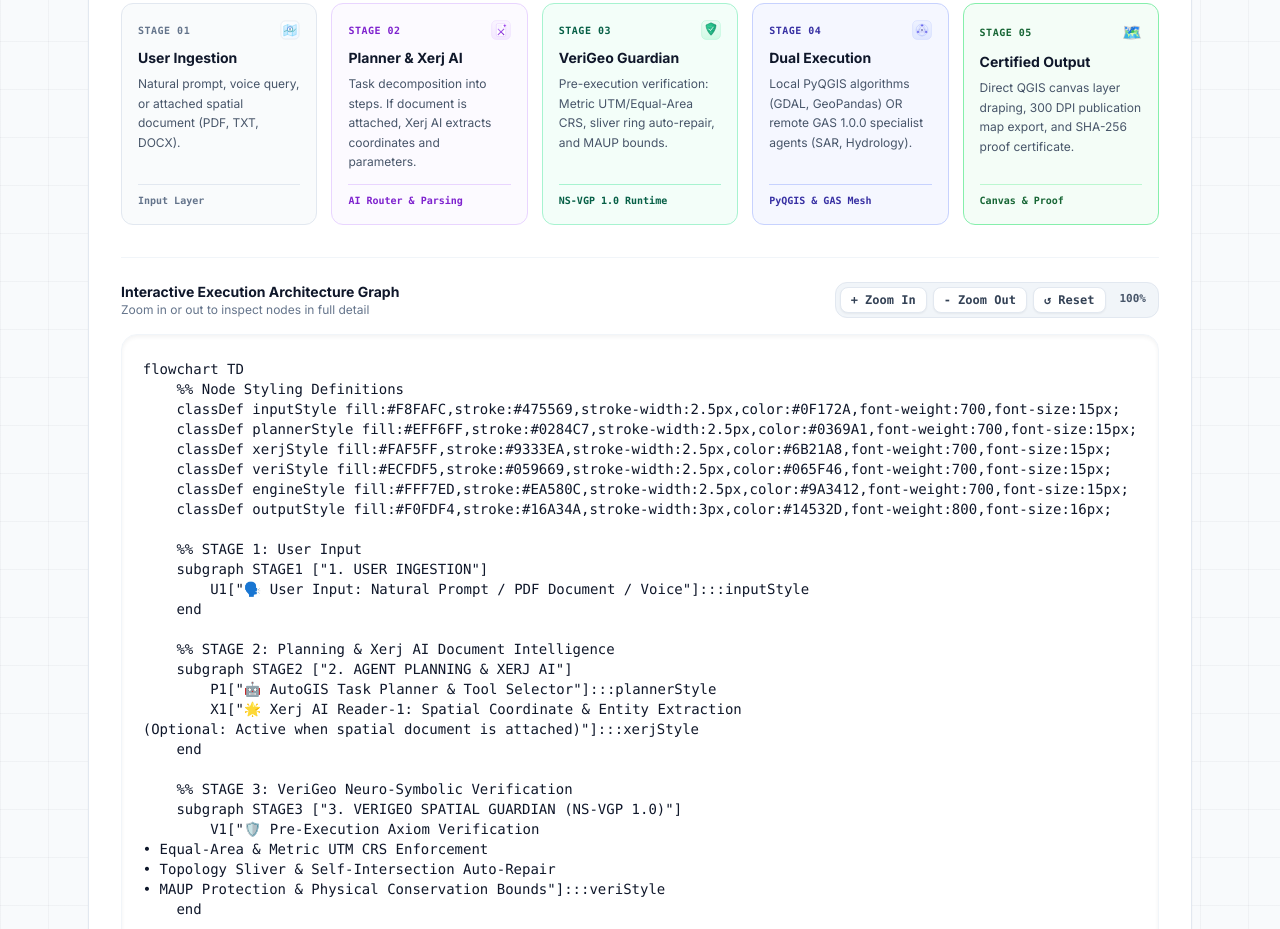
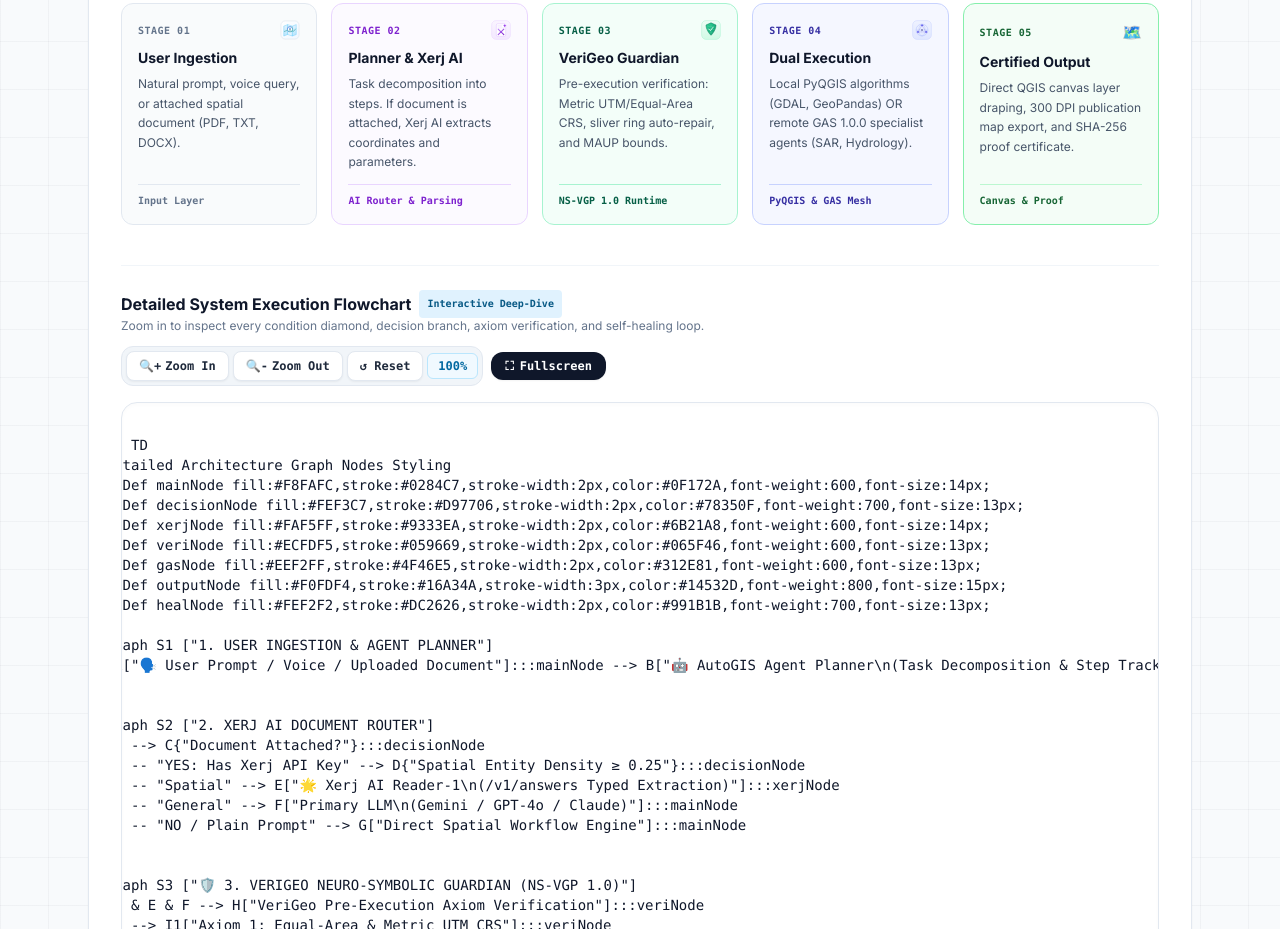
Before and after one commit to sutharprin098/AutoGIS, a plain HTML site: page web/architecture.html in a window 1280 px wide. Shown: the part 631-1560 px from the top of the page. Drawn offline with nearby package versions, Linux system fonts and the light colour scheme; a script that the page names is missing.

Commit message:
fix(web): repair GEE card layout and restore full detailed architecture with pan-zoom and fullscreen modal

```diff
--- a/web/architecture.html
+++ b/web/architecture.html
@@ -3,8 +3,8 @@
 <head>
   <meta charset="UTF-8" />
   <meta name="viewport" content="width=device-width, initial-scale=1.0" />
-  <title>AutoGIS Studio Architecture — VeriGeo, GAS 1.0.0 &amp; Xerj AI</title>
-  <meta name="description" content="Complete architecture and execution lifecycle of AutoGIS: VeriGeo Neuro-Symbolic Verification, Geospatial Agentic Services (GAS 1.0.0), and Xerj AI Document Intelligence." />
+  <title>AutoGIS Studio System Architecture — VeriGeo, GAS 1.0.0 &amp; Xerj AI</title>
+  <meta name="description" content="Complete detailed architecture and execution lifecycle of AutoGIS: VeriGeo Neuro-Symbolic Verification, Geospatial Agentic Services (GAS 1.0.0), and Xerj AI Document Intelligence." />
   <link rel="icon" type="image/svg+xml" href="/assets/icon.svg" />
   <link rel="preconnect" href="https://fonts.googleapis.com" />
   <link rel="preconnect" href="https://fonts.gstatic.com" crossorigin />
@@ -20,17 +20,19 @@
         useMaxWidth: false,
         htmlLabels: true,
         curve: 'basis',
-        nodeSpacing: 45,
-        rankSpacing: 55,
-        padding: 24
+        nodeSpacing: 40,
+        rankSpacing: 50,
+        padding: 20
       },
       themeVariables: {
-        fontSize: '15px',
+        fontSize: '14px',
         fontFamily: 'Inter, system-ui, sans-serif',
         primaryColor: '#f0f9ff',
         primaryTextColor: '#0f172a',
         primaryBorderColor: '#0284c7',
-        lineColor: '#64748b'
+        lineColor: '#64748b',
+        secondaryColor: '#f8fafc',
+        tertiaryColor: '#ffffff'
       }
     });
     tailwind.config = {
@@ -75,16 +77,19 @@
       color: #FFFFFF;
       border-color: #0F172A;
     }
-    /* Mermaid diagram container and responsive zoom */
+    /* Detailed Mermaid Diagram Container with Smooth Pan & Zoom */
     .mermaid-box {
       width: 100%;
-      overflow-x: auto;
+      overflow: auto;
+      max-height: 820px;
       background: #ffffff;
       border-radius: 1rem;
-      padding: 1.5rem 0.5rem;
+      padding: 2rem 1.5rem;
+      border: 1px solid #e2e8f0;
+      box-shadow: inset 0 2px 4px rgba(0, 0, 0, 0.02);
     }
     .mermaid-viewport {
-      min-width: 820px;
+      min-width: 1050px;
       display: flex;
       justify-content: center;
       transition: transform 0.2s ease-out;
@@ -92,16 +97,16 @@
     }
     .mermaid svg {
       width: 100% !important;
-      max-width: 960px !important;
+      max-width: 1100px !important;
       height: auto !important;
     }
     .mermaid .nodeLabel {
       font-family: 'Inter', system-ui, sans-serif !important;
-      font-size: 15px !important;
+      font-size: 14px !important;
       font-weight: 600 !important;
-      line-height: 1.5 !important;
+      line-height: 1.4 !important;
     }
-    .mermaid .subgraph-title {
+    .mermaid .cluster-label span, .mermaid .subgraph-title {
       font-family: 'JetBrains Mono', monospace !important;
       font-size: 13px !important;
       font-weight: 700 !important;
@@ -164,7 +169,7 @@
     </h1>
 
     <p class="mx-auto mt-4 max-w-3xl text-base text-slate-600 md:text-lg">
-      Autonomous geospatial intelligence pipeline: seamlessly orchestrating <strong>VeriGeo Neuro-Symbolic Verification</strong>, <strong>Geospatial Agentic Services (GAS 1.0.0)</strong>, and <strong>Xerj AI Document Intelligence</strong> directly into native PyQGIS cartography.
+      Detailed end-to-end execution lifecycle: tracing autonomous data flow across <strong>VeriGeo Neuro-Symbolic Guardian</strong>, <strong>GAS 1.0.0 Distributed Mesh</strong>, <strong>Xerj AI Document Intelligence</strong>, and the <strong>PyQGIS Engine</strong>.
     </p>
 
     <!-- Visual Logo Partner Bar -->
@@ -304,78 +309,86 @@
         </div>
       </div>
 
-      <!-- 2. Interactive High-Resolution Mermaid Diagram with Zoom Controls -->
-      <div class="mt-8 pt-6 border-t border-slate-100">
+      <!-- 2. Detailed Technical Execution Flowchart with Zoom Controls & Fullscreen -->
+      <div class="mt-10 pt-6 border-t border-slate-100">
 
         <!-- Zoom Controls Toolbar -->
         <div class="flex flex-wrap items-center justify-between pb-4 gap-3">
           <div>
-            <h3 class="text-sm font-bold text-slate-900">Interactive Execution Architecture Graph</h3>
-            <p class="text-xs text-slate-500">Zoom in or out to inspect nodes in full detail</p>
+            <h3 class="text-base font-bold text-slate-900 flex items-center gap-2">
+              <span>Detailed System Execution Flowchart</span>
+              <span class="rounded bg-sky-100 px-2 py-0.5 text-sky-800 font-mono text-[10px] font-bold">Interactive Deep-Dive</span>
+            </h3>
+            <p class="text-xs text-slate-500">Zoom in to inspect every condition diamond, decision branch, axiom verification, and self-healing loop.</p>
           </div>
-          <div class="flex items-center gap-1.5 bg-slate-100 p-1 rounded-xl border border-slate-200">
-            <button onclick="zoomMermaid(0.15)" class="px-2.5 py-1 text-xs font-mono font-bold bg-white hover:bg-slate-50 text-slate-700 rounded-lg border border-slate-200 shadow-sm transition">
-              + Zoom In
+          <div class="flex flex-wrap items-center gap-2">
+            <div class="flex items-center gap-1 bg-slate-100 p-1 rounded-xl border border-slate-200">
+              <button onclick="zoomMermaid(0.2)" title="Zoom In" class="px-3 py-1.5 text-xs font-mono font-bold bg-white hover:bg-slate-50 text-slate-800 rounded-lg border border-slate-200 shadow-sm transition flex items-center gap-1">
+                <span>🔍+</span> <span>Zoom In</span>
+              </button>
+              <button onclick="zoomMermaid(-0.2)" title="Zoom Out" class="px-3 py-1.5 text-xs font-mono font-bold bg-white hover:bg-slate-50 text-slate-800 rounded-lg border border-slate-200 shadow-sm transition flex items-center gap-1">
+                <span>🔍-</span> <span>Zoom Out</span>
+              </button>
+              <button onclick="resetZoomMermaid()" title="Reset to 100%" class="px-3 py-1.5 text-xs font-mono font-bold bg-white hover:bg-slate-50 text-slate-800 rounded-lg border border-slate-200 shadow-sm transition">
+                ↺ Reset
+              </button>
+              <span id="zoom-level" class="px-2.5 py-1 text-xs font-mono font-bold text-sky-700 bg-sky-50 rounded-md border border-sky-200">100%</span>
+            </div>
+            <button onclick="toggleFullscreenDiagram()" title="Open Full Screen View" class="px-3.5 py-1.5 text-xs font-mono font-bold bg-slate-900 hover:bg-slate-800 text-white rounded-xl shadow-sm transition flex items-center gap-1.5">
+              <span>⛶</span> <span>Fullscreen</span>
             </button>
-            <button onclick="zoomMermaid(-0.15)" class="px-2.5 py-1 text-xs font-mono font-bold bg-white hover:bg-slate-50 text-slate-700 rounded-lg border border-slate-200 shadow-sm transition">
-              - Zoom Out
-            </button>
-            <button onclick="resetZoomMermaid()" class="px-2.5 py-1 text-xs font-mono font-bold bg-white hover:bg-slate-50 text-slate-700 rounded-lg border border-slate-200 shadow-sm transition">
-              ↺ Reset
-            </button>
-            <span id="zoom-level" class="px-2 py-0.5 text-[11px] font-mono font-bold text-slate-600">100%</span>
           </div>
         </div>
 
-        <!-- Mermaid Diagram Viewport -->
-        <div class="mermaid-box border border-slate-100 shadow-inner">
+        <!-- Mermaid Diagram Viewport with Scrollbars & Pan-Zoom -->
+        <div id="diagram-container" class="mermaid-box">
           <div id="mermaid-viewport" class="mermaid-viewport">
             <pre class="mermaid text-sm">
 flowchart TD
-    %% Node Styling Definitions
-    classDef inputStyle fill:#F8FAFC,stroke:#475569,stroke-width:2.5px,color:#0F172A,font-weight:700,font-size:15px;
-    classDef plannerStyle fill:#EFF6FF,stroke:#0284C7,stroke-width:2.5px,color:#0369A1,font-weight:700,font-size:15px;
-    classDef xerjStyle fill:#FAF5FF,stroke:#9333EA,stroke-width:2.5px,color:#6B21A8,font-weight:700,font-size:15px;
-    classDef veriStyle fill:#ECFDF5,stroke:#059669,stroke-width:2.5px,color:#065F46,font-weight:700,font-size:15px;
-    classDef engineStyle fill:#FFF7ED,stroke:#EA580C,stroke-width:2.5px,color:#9A3412,font-weight:700,font-size:15px;
-    classDef outputStyle fill:#F0FDF4,stroke:#16A34A,stroke-width:3px,color:#14532D,font-weight:800,font-size:16px;
+    %% Detailed Architecture Graph Nodes Styling
+    classDef mainNode fill:#F8FAFC,stroke:#0284C7,stroke-width:2px,color:#0F172A,font-weight:600,font-size:14px;
+    classDef decisionNode fill:#FEF3C7,stroke:#D97706,stroke-width:2px,color:#78350F,font-weight:700,font-size:13px;
+    classDef xerjNode fill:#FAF5FF,stroke:#9333EA,stroke-width:2px,color:#6B21A8,font-weight:600,font-size:14px;
+    classDef veriNode fill:#ECFDF5,stroke:#059669,stroke-width:2px,color:#065F46,font-weight:600,font-size:13px;
+    classDef gasNode fill:#EEF2FF,stroke:#4F46E5,stroke-width:2px,color:#312E81,font-weight:600,font-size:13px;
+    classDef outputNode fill:#F0FDF4,stroke:#16A34A,stroke-width:3px,color:#14532D,font-weight:800,font-size:15px;
+    classDef healNode fill:#FEF2F2,stroke:#DC2626,stroke-width:2px,color:#991B1B,font-weight:700,font-size:13px;
 
-    %% STAGE 1: User Input
-    subgraph STAGE1 ["1. USER INGESTION"]
-        U1["🗣️ User Input: Natural Prompt / PDF Document / Voice"]:::inputStyle
+    subgraph S1 ["1. USER INGESTION &amp; AGENT PLANNER"]
+        A["🗣️ User Prompt / Voice / Uploaded Document"]:::mainNode --> B["🤖 AutoGIS Agent Planner\n(Task Decomposition &amp; Step Tracker)"]:::mainNode
     end
 
-    %% STAGE 2: Planning & Xerj AI Document Intelligence
-    subgraph STAGE2 ["2. AGENT PLANNING &amp; XERJ AI"]
-        P1["🤖 AutoGIS Task Planner &amp; Tool Selector"]:::plannerStyle
-        X1["🌟 Xerj AI Reader-1: Spatial Coordinate &amp; Entity Extraction<br/>(Optional: Active when spatial document is attached)"]:::xerjStyle
+    subgraph S2 ["2. XERJ AI DOCUMENT ROUTER"]
+        B --> C{"Document Attached?"}:::decisionNode
+        C -- "YES: Has Xerj API Key" --> D{"Spatial Entity Density &ge; 0.25"}:::decisionNode
+        D -- "Spatial" --> E["🌟 Xerj AI Reader-1\n(/v1/answers Typed Extraction)"]:::xerjNode
+        D -- "General" --> F["Primary LLM\n(Gemini / GPT-4o / Claude)"]:::mainNode
+        C -- "NO / Plain Prompt" --> G["Direct Spatial Workflow Engine"]:::mainNode
     end
 
-    %% STAGE 3: VeriGeo Neuro-Symbolic Verification
-    subgraph STAGE3 ["3. VERIGEO SPATIAL GUARDIAN (NS-VGP 1.0)"]
-        V1["🛡️ Pre-Execution Axiom Verification<br/>• Equal-Area &amp; Metric UTM CRS Enforcement<br/>• Topology Sliver &amp; Self-Intersection Auto-Repair<br/>• MAUP Protection &amp; Physical Conservation Bounds"]:::veriStyle
+    subgraph S3 ["🛡️ 3. VERIGEO NEURO-SYMBOLIC GUARDIAN (NS-VGP 1.0)"]
+        G &amp; E &amp; F --> H["VeriGeo Pre-Execution Axiom Verification"]:::veriNode
+        H --> I1["Axiom 1: Equal-Area &amp; Metric UTM CRS"]:::veriNode
+        H --> I2["Axiom 2: Counts vs Ratios (MAUP &amp; Pycnophylactic Interpolation)"]:::veriNode
+        H --> I3["Axiom 3: Sliver Polygon &amp; Ring Auto-Repair (circ &lt; 0.05)"]:::veriNode
+        H --> I4["Axiom 4: Physical Mass/Energy Conservation Limits"]:::veriNode
     end
 
-    %% STAGE 4: Dual Execution Engine
-    subgraph STAGE4 ["4. DUAL EXECUTION ENGINE"]
-        E1["⚙️ Local PyQGIS Engine<br/>• QGIS Native Algorithms &amp; Processing Framework<br/>• GDAL / GeoPandas / Rasterio / Shapely"]:::engineStyle
-        E2["🤝 GAS 1.0.0 Multi-Agent Mesh<br/>• Remote SAR Radar &amp; Hydrology Specialized Agents<br/>• Distributed High-Compute Lab Agents (GIBD)"]:::engineStyle
+    subgraph S4 ["🤝 4. GEOSPATIAL AGENTIC SERVICES (GAS 1.0.0 MESH)"]
+        I1 &amp; I2 &amp; I3 &amp; I4 --> J{"Task Requires Remote\nSpecialist Agent?"}:::decisionNode
+        J -- "YES: Remote Specialized Tool" --> K["GAS 1.0.0 Client Registry Search"]:::gasNode
+        K --> L["Remote GAS Agents\n(SAR Crop Agent · Hydrology Agent · GIBD Lab)"]:::gasNode
+        L --> M["ExecuteTask\n(Sync · SSE Stream · Async Polling)"]:::gasNode
+        M --> N["Automatic QGIS Layer &amp; Artifact Loader"]:::gasNode
+        J -- "NO: Local Operation" --> O["Local PyQGIS Core Engine"]:::mainNode
     end
 
-    %% STAGE 5: Certified Cartography Output
-    subgraph STAGE5 ["5. FINAL AUDITED CARTOGRAPHY"]
-        O1["🗺️ Direct QGIS Map Canvas Draping<br/>• 300 DPI Publication Cartography Layout<br/>• Cryptographic SHA-256 VeriGeo Quality Proof (.vgeo)"]:::outputStyle
+    subgraph S5 ["5. OUTPUT &amp; FORMAL PROOF CERTIFICATE"]
+        N &amp; O --> P{"VeriGeo Final Quality Gate"}:::decisionNode
+        P -- "Passed" --> Q["🗺️ QGIS Live Canvas + 300 DPI Print Layout + .vgeo SHA-256 Proof"]:::outputNode
+        P -- "Empty / Mismatch" --> R["Self-Healing Backtracking Engine"]:::healNode
+        R ==> B
     end
-
-    %% Clean, Direct Architecture Connections
-    U1 --> P1
-    U1 -. "If Document Attached" .-> X1
-    X1 --> P1
-    P1 ==> V1
-    V1 -->|"Local Analysis"| E1
-    V1 -->|"Remote Specialist Agent"| E2
-    E1 ==> O1
-    E2 ==> O1
             </pre>
           </div>
         </div>
@@ -619,7 +632,34 @@ flowchart TD
 
   </main>
 
-  <!-- Interactive script for scenario tabs & diagram zoom -->
+  <!-- Fullscreen Modal for High-Resolution Architecture Exploration -->
+  <div id="fullscreen-modal" class="fixed inset-0 z-50 bg-slate-950/85 backdrop-blur-md hidden flex flex-col p-4 sm:p-6">
+    <div class="flex items-center justify-between pb-4 border-b border-slate-800 text-white">
+      <div class="flex items-center gap-3">
+        <span class="rounded-lg bg-sky-500/20 text-sky-400 font-mono text-xs px-2.5 py-1 font-bold">Fullscreen Inspector</span>
+        <h3 class="text-sm font-bold text-white">AutoGIS Detailed System Architecture Graph</h3>
+      </div>
+      <div class="flex items-center gap-2">
+        <button onclick="zoomMermaid(0.2)" class="px-3 py-1.5 text-xs font-mono font-bold bg-slate-800 hover:bg-slate-700 text-white rounded-lg border border-slate-700 transition">
+          + Zoom In
+        </button>
+        <button onclick="zoomMermaid(-0.2)" class="px-3 py-1.5 text-xs font-mono font-bold bg-slate-800 hover:bg-slate-700 text-white rounded-lg border border-slate-700 transition">
+          - Zoom Out
+        </button>
+        <button onclick="resetZoomMermaid()" class="px-3 py-1.5 text-xs font-mono font-bold bg-slate-800 hover:bg-slate-700 text-white rounded-lg border border-slate-700 transition">
+          ↺ Reset
+        </button>
+        <button onclick="toggleFullscreenDiagram()" class="px-3 py-1.5 text-xs font-mono font-bold bg-red-600/80 hover:bg-red-500 text-white rounded-lg transition ml-3">
+          ✕ Close
+        </button>
+      </div>
+    </div>
+    <div id="modal-container" class="flex-1 overflow-auto bg-white rounded-xl mt-4 p-6 flex justify-center">
+      <!-- Diagram is moved here dynamically when in fullscreen -->
+    </div>
+  </div>
+
+  <!-- Interactive script for scenario tabs, diagram zoom & fullscreen -->
   <script>
     // Tab switching for simulator
     function switchScenario(id) {
@@ -647,7 +687,7 @@ flowchart TD
     // Zoom controls for Mermaid diagram
     let currentZoom = 1.0;
     function zoomMermaid(factor) {
-      currentZoom = Math.min(Math.max(currentZoom + factor, 0.7), 2.2);
+      currentZoom = Math.min(Math.max(currentZoom + factor, 0.6), 2.5);
       const el = document.getElementById('mermaid-viewport');
       if (el) {
         el.style.transform = `scale(${currentZoom})`;
@@ -669,6 +709,33 @@ flowchart TD
         label.innerText = '100%';
       }
     }
+
+    // Fullscreen toggle
+    let isFullscreen = false;
+    function toggleFullscreenDiagram() {
+      const modal = document.getElementById('fullscreen-modal');
+      const modalContainer = document.getElementById('modal-container');
+      const normalContainer = document.getElementById('diagram-container');
+      const viewport = document.getElementById('mermaid-viewport');
+
+      isFullscreen = !isFullscreen;
+      if (isFullscreen) {
+        modal.classList.remove('hidden');
+        modalContainer.appendChild(viewport);
+        document.body.style.overflow = 'hidden';
+      } else {
+        modal.classList.add('hidden');
+        normalContainer.appendChild(viewport);
+        document.body.style.overflow = '';
+      }
+    }
+
+    // Escape key closes modal
+    document.addEventListener('keydown', (e) => {
+      if (e.key === 'Escape' && isFullscreen) {
+        toggleFullscreenDiagram();
+      }
+    });
   </script>
 
   <!-- Footer -->
```
Also changed, not shown: web/tech-stack.html (+0 -3 lines).
